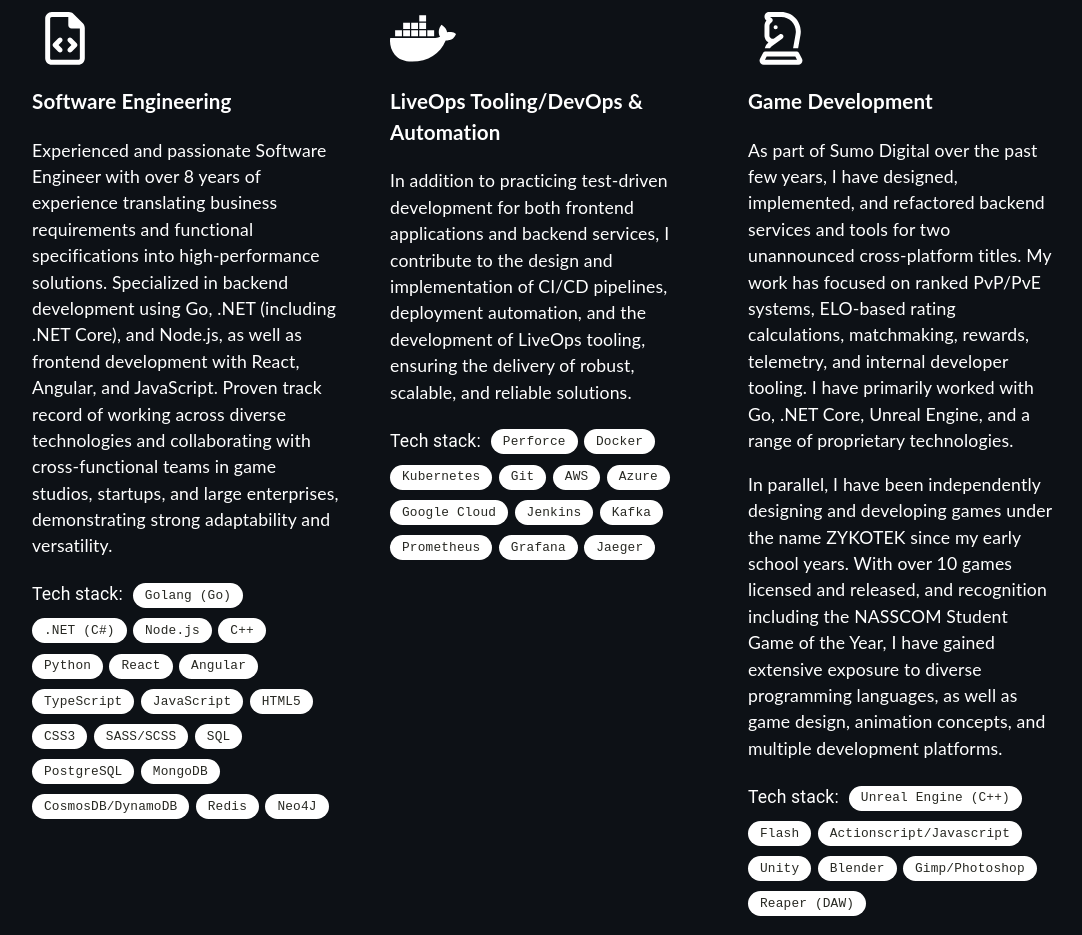
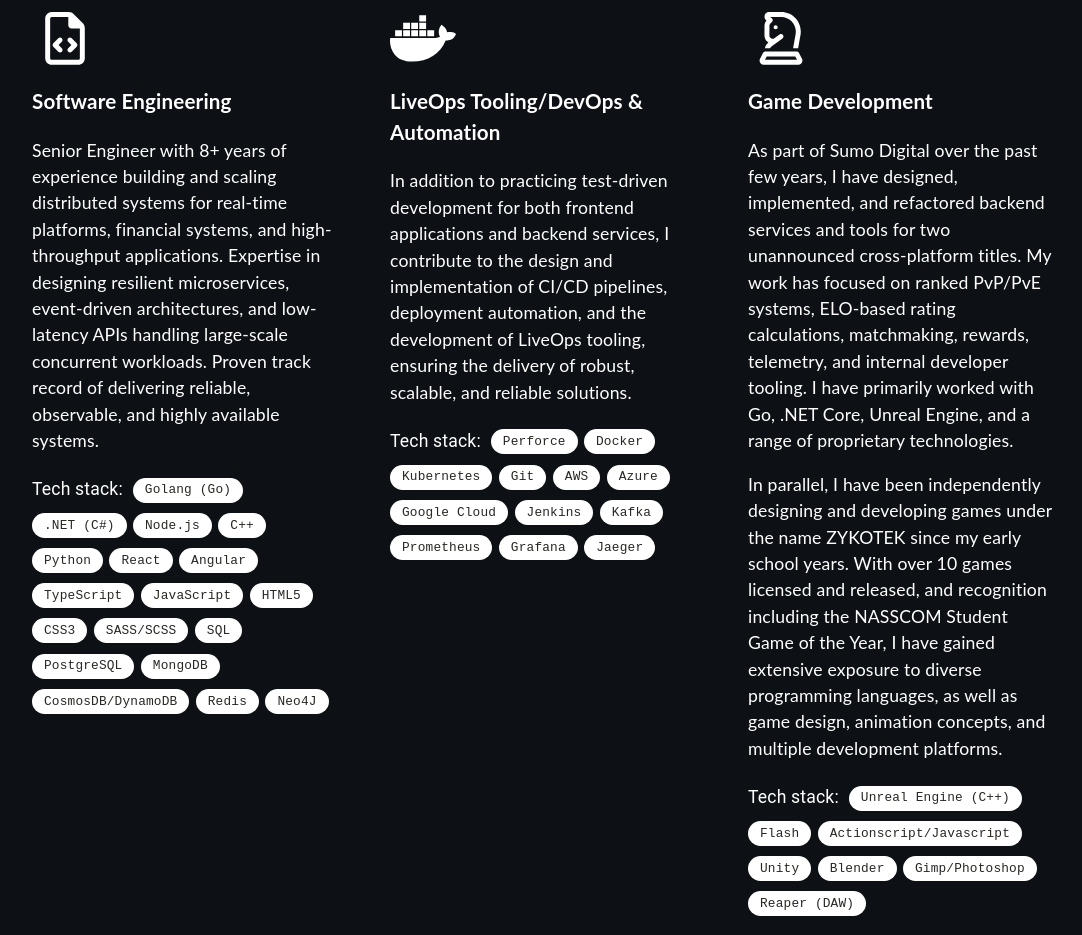
Before and after one commit to zykosince94/zykosince94.github.io, a React (Create React App) app: page / in a window 1280 px wide. Shown: the part 980-1915 px from the top of the page, without its empty margins (96-1178 px from the left). Built offline with nearby package versions, Linux system fonts and the light colour scheme.

Commit message:
Updated Resume

```diff
--- a/src/components/Expertise.tsx
+++ b/src/components/Expertise.tsx
@@ -61,7 +61,10 @@
                     <div className="skill">
                         <FontAwesomeIcon icon={faFileCode} size="3x" />
                         <h3>Software Engineering</h3>
-                        <p>Experienced and passionate Software Engineer with over 8 years of experience translating business requirements and functional specifications into high-performance solutions. Specialized in backend development using Go, .NET (including .NET Core), and Node.js, as well as frontend development with React, Angular, and JavaScript. Proven track record of working across diverse technologies and collaborating with cross-functional teams in game studios, startups, and large enterprises, demonstrating strong adaptability and versatility.</p>
+                        <p>Senior Engineer with 8+ years of experience building and scaling distributed systems for real-time platforms,
+                            financial systems, and high-throughput applications. Expertise in designing resilient microservices, event-driven
+                            architectures, and low-latency APIs handling large-scale concurrent workloads. Proven track record of delivering
+                            reliable, observable, and highly available systems.</p>
                         <div className="flex-chips">
                             <span className="chip-title">Tech stack:</span>
                             {labelsFirst.map((label, index) => (
```
Also changed, not shown: 1 other file (tests, documents, lock files or other folders).
